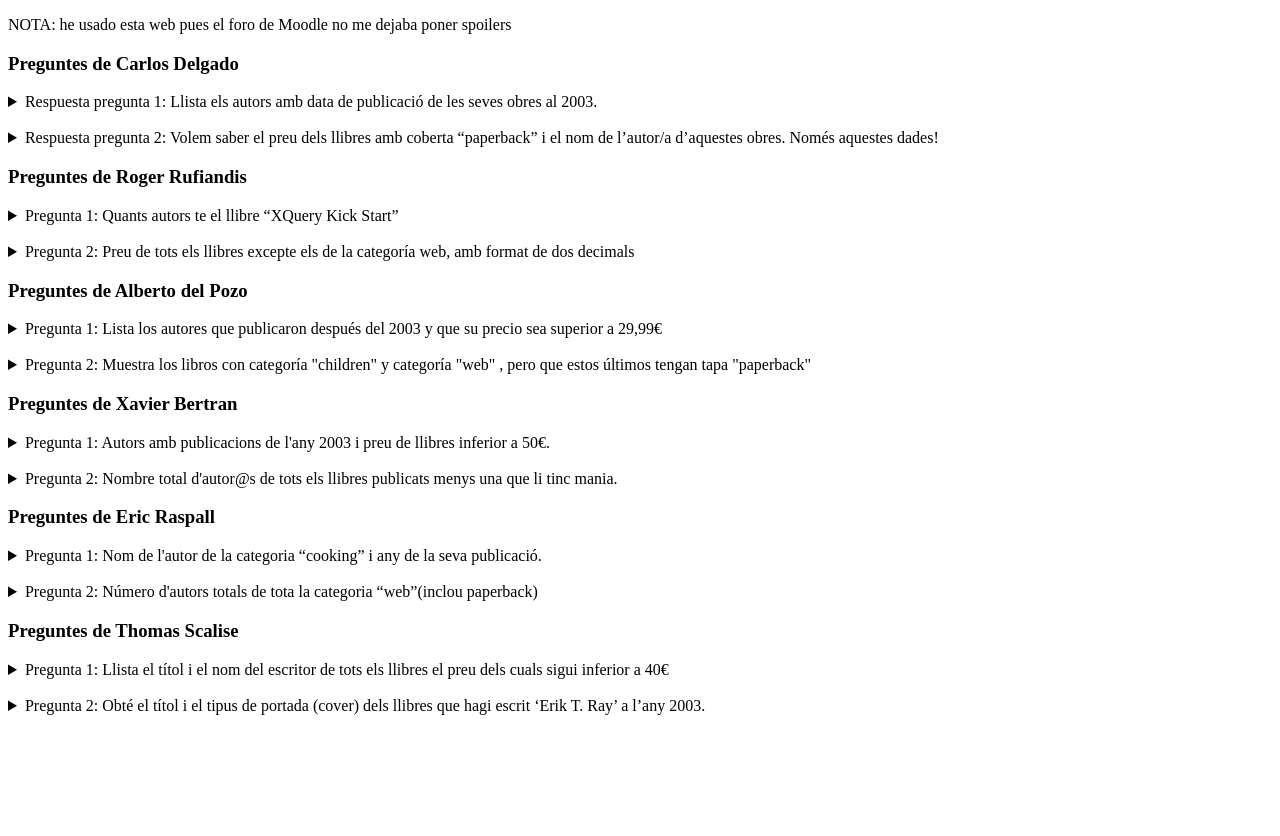
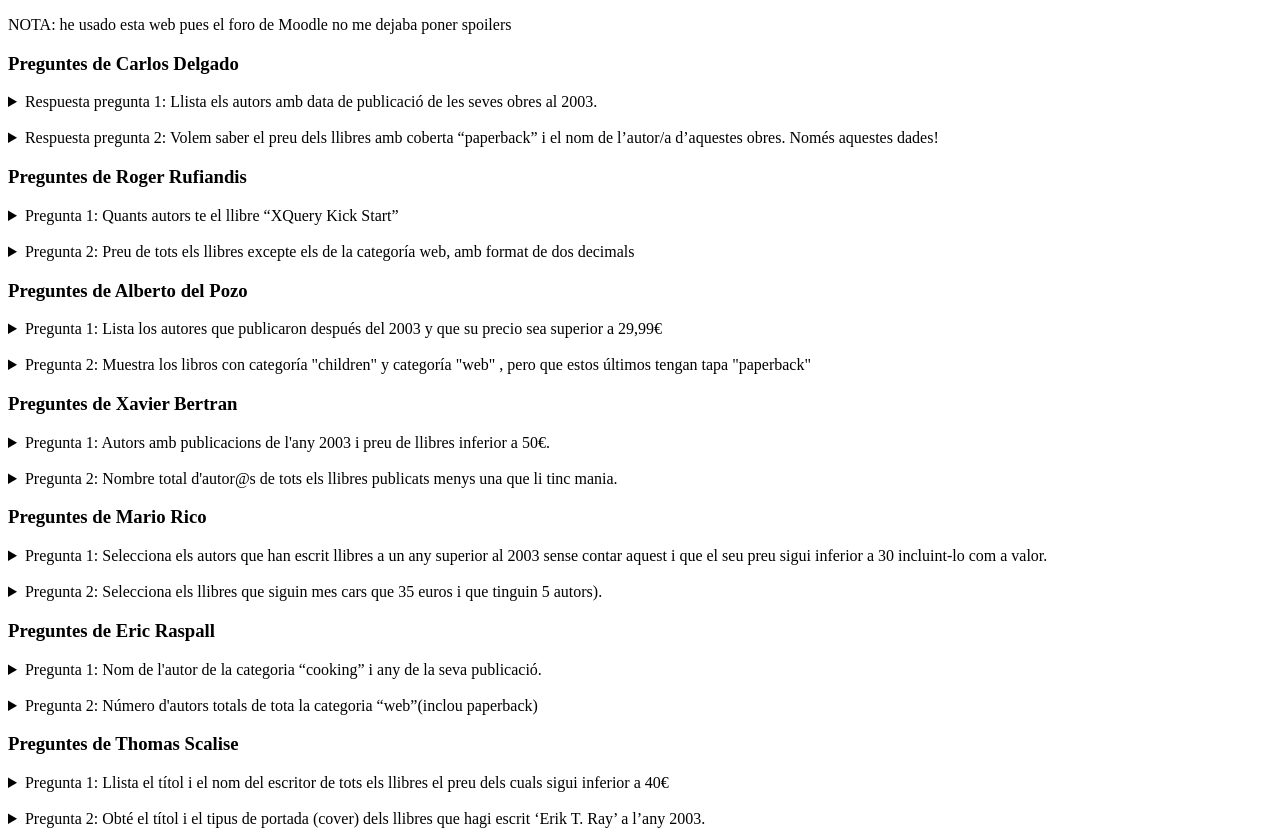
Before and after one commit to KirtashW17/m4uf2pt2respostes, a plain HTML site: page index.html in a window 1280 px wide. Before the commit the page ends 800 px from the top, so only its background shows below. Drawn offline with Linux system fonts and the light colour scheme.

Commit message:
Update index.html

```diff
--- a/index.html
+++ b/index.html
@@ -79,6 +79,23 @@
     Int64='7'
   </details>
 
+  <h3>Preguntes de Mario Rico</h3>
+  <details>
+    <summary>Pregunta 1: Selecciona els autors que han escrit llibres a un any
+      superior al 2003 sense contar aquest i que el seu preu sigui inferior a 30 incluint-lo com a valor.</summary>
+    <br><strong>XPATH: </strong> //book[year&gt;2003 and price&lt;=30]/author/text() <br>
+    <br><strong>Output:</strong> <br>
+    Text='Giada De Laurentiis'
+    Text='J K. Rowling'
+  </details>
+  <br>
+  <details>
+    <summary>Pregunta 2: Selecciona els llibres que siguin mes cars que 35 euros i que tinguin 5 autors). </summary>
+    <br><strong>XPATH: </strong> //book[price>35 and count(author) = 5]/title/text() <br>
+    <br><strong>Output:</strong> <br>
+    Text='XQuery Kick Start'
+  </details>
+
   <h3>Preguntes de Eric Raspall</h3>
   <details>
     <summary>Pregunta 1: Nom de l'autor de la categoria “cooking” i any de la seva publicació.</summary>
```
